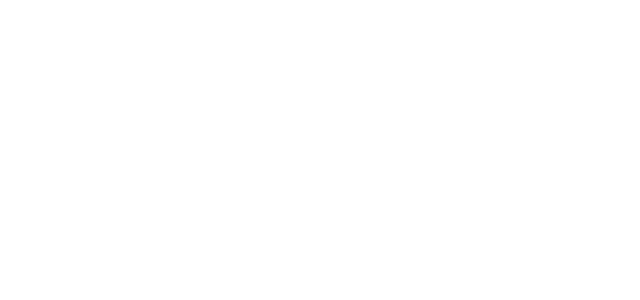
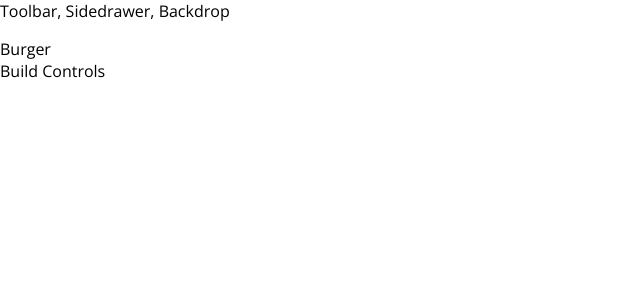
Before and after one commit to P-star-art/Burger-builder, a React (Create React App) app: page / in a window 1280 px wide. Shown: the top 300 px of the page, without its empty margins (0-640 px from the left). Built offline with nearby package versions, Linux system fonts and the light colour scheme.

Commit message:
starting implementation of burger builder

```diff
--- a/src/App.js
+++ b/src/App.js
@@ -1,11 +1,17 @@
+import React, { Component } from 'react'
+import Layout from './components/Layout/Layout';
+import BurgerBuilder from './constainers/BurgerBuilder/BurgerBuilder';
 
-
-function App() {
-  return (
-    <div>
-
-    </div>
-  );
+export class App extends Component {
+  render() {
+    return (
+      <div>
+        <Layout>
+          <BurgerBuilder />
+        </Layout>
+      </div>
+    )
+  }
 }
 
-export default App;
+export default App
--- /dev/null
+++ b/src/components/Layout/Layout.js
@@ -0,0 +1,15 @@
+import React from 'react';
+import Auxiliary from '../../hoc/Auxiliary';
+import classes from '../Layout/Layout.module.css';
+
+const Layout = (props) => (
+    <Auxiliary>
+        <div>Toolbar, Sidedrawer, Backdrop</div>
+        <main className={classes.Content}>
+            {props.children}
+        </main>
+    </Auxiliary>
+)
+
+
+export default Layout
--- /dev/null
+++ b/src/components/Layout/Layout.module.css
@@ -0,0 +1,3 @@
+.Content{
+    margin-top: 16px;
+}
--- /dev/null
+++ b/src/constainers/BurgerBuilder/BurgerBuilder.js
@@ -0,0 +1,15 @@
+import React, { Component } from 'react';
+import Auxiliary from '../../hoc/Auxiliary';
+
+export class BurgerBuilder extends Component {
+    render() {
+        return (
+            <Auxiliary>
+                <div>Burger</div>
+                <div>Build Controls</div>
+            </Auxiliary>
+        )
+    }
+}
+
+export default BurgerBuilder
--- /dev/null
+++ b/src/hoc/Auxiliary.js
@@ -0,0 +1,3 @@
+const Auxiliary = (props) => props.children
+
+export default Auxiliary;
--- a/src/index.css
+++ b/src/index.css
@@ -1,10 +1,6 @@
 body {
   margin: 0;
-  font-family: -apple-system, BlinkMacSystemFont, 'Segoe UI', 'Roboto', 'Oxygen',
-    'Ubuntu', 'Cantarell', 'Fira Sans', 'Droid Sans', 'Helvetica Neue',
-    sans-serif;
-  -webkit-font-smoothing: antialiased;
-  -moz-osx-font-smoothing: grayscale;
+  font-family: 'Open Sans', sans-serif;
 }
 
 code {
```
Also changed, not shown: 1 other file (tests, documents, lock files or other folders).
